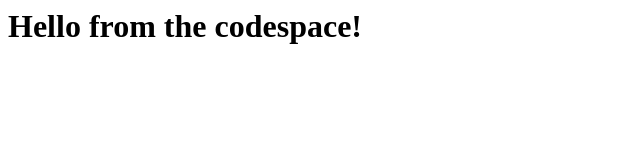
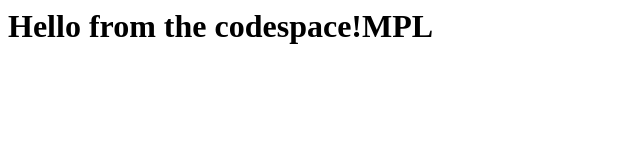
Before and after one commit to altesal/skills-code-with-codespaces, a plain HTML site: page index.html in a window 1280 px wide. Shown: the whole page, without its empty margins (0-640 px from the left). Drawn offline with Linux system fonts and the light colour scheme.

Commit message:
Adding hello from the codespace!

```diff
--- a/index.html
+++ b/index.html
@@ -1,3 +1,3 @@
 <html>
-  <h1>Hello from the codespace!</h1>
+  <h1>Hello from the codespace!MPL</h1>
 </html>
```
